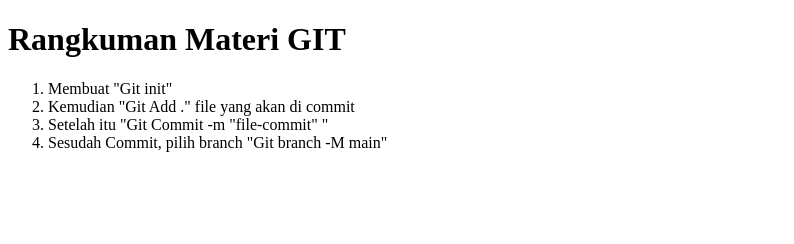
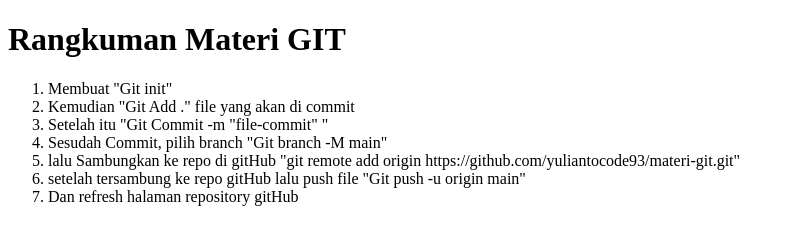
Before and after one commit to yuliantocode93/materi-git, a plain HTML site: page index.html in a window 1280 px wide. Shown: the whole page, without its empty margins (0-794 px from the left). Drawn offline with Linux system fonts and the light colour scheme.

Commit message:
fifth commit

```diff
--- a/index.html
+++ b/index.html
@@ -15,6 +15,9 @@
         <li>Kemudian "Git Add ." file yang akan di commit</li>
         <li>Setelah itu "Git Commit -m "file-commit" "</li>
         <li>Sesudah Commit, pilih branch "Git branch -M main"</li>
+        <li>lalu Sambungkan ke repo di gitHub "git remote add origin https://github.com/yuliantocode93/materi-git.git"</li>
+        <li>setelah tersambung ke repo gitHub lalu push file "Git push -u origin main"</li>
+        <li>Dan refresh halaman repository gitHub</li>
 
     </ol>
 </body>
```
